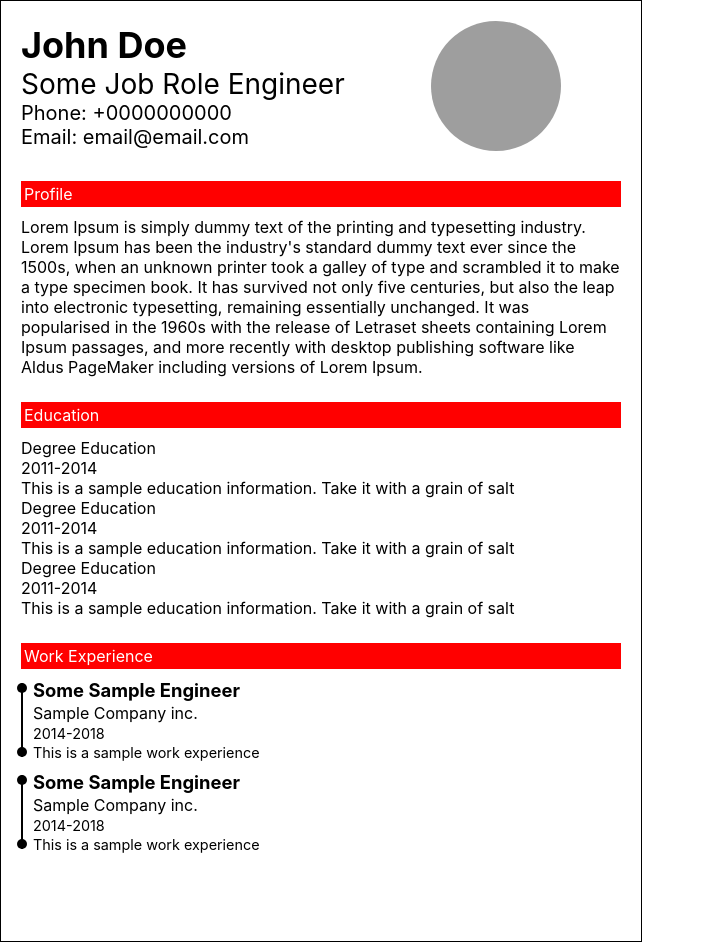
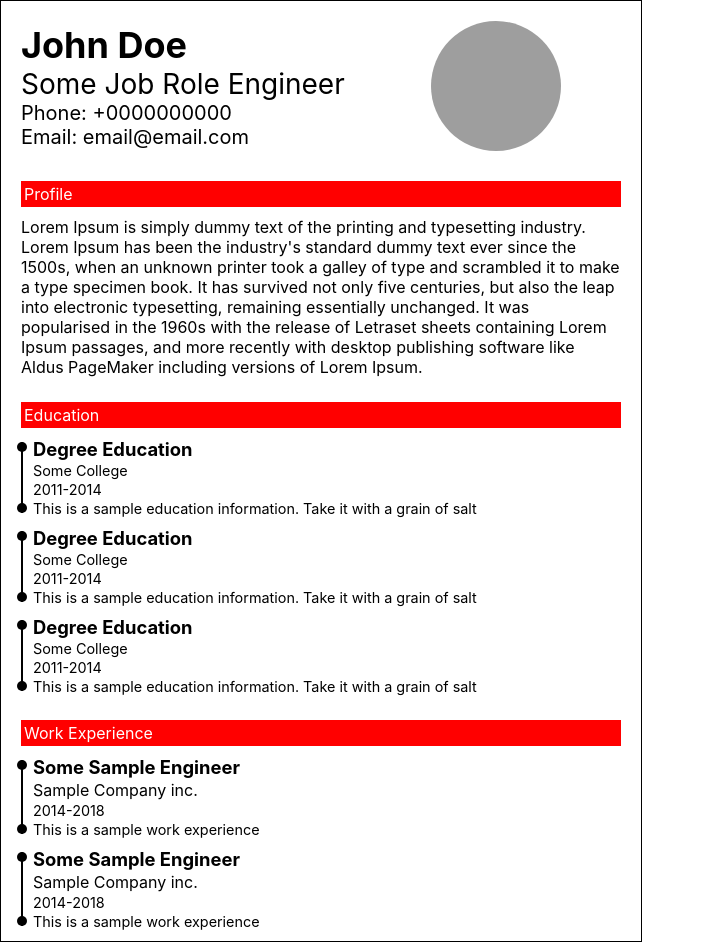
Before and after one commit to pritalb/odin-cv-app, a React (Create React App) app in the folder cv-app/: page / in a window 1280 px wide. Shown: the whole page, without its empty margins (0-704 px from the left). Built offline with nearby package versions, Linux system fonts and the light colour scheme; grey boxes are pictures that could not be loaded.

Commit message:
properly layed out EducationalExperience component

```diff
--- a/cv-app/src/components/EducationalExperience.js
+++ b/cv-app/src/components/EducationalExperience.js
@@ -1,4 +1,5 @@
 import React, { Component }  from 'react';
+import '../styles/EducationalExperience.css';
 
 
 class Education extends Component {
@@ -8,10 +9,17 @@ class Education extends Component {
 
     render() {
         return (
-            <div>
-                <div className='education-name'> Degree Education </div>
-                <div className='education-duration'> 2011-2014 </div>
-                <div className='education-summary'> This is a sample education information. Take it with a grain of salt </div>
+            <div className='education'>
+                <div className="bullet-point-container">
+                    <div className="bullet-point"></div>
+                    <div className="bullet-point"></div>
+                </div>
+                <div className='education-fields'>
+                    <div className='education-name'> Degree Education </div>
+                    <div className='education-institution'> Some College </div>
+                    <div className='education-duration'> 2011-2014 </div>
+                    <div className='education-summary'> This is a sample education information. Take it with a grain of salt </div>
+                </div>
             </div>
         );
     }
@@ -26,7 +34,7 @@ class EducationSection extends Component {
         return (
             <div className='resume-info-section'>
                 <div className='section-heading'> Education </div>
-                <div>
+                <div id='education-container'>
                     <Education />
                     <Education />
                     <Education />
--- a/cv-app/src/styles/EducationalExperience.css
+++ b/cv-app/src/styles/EducationalExperience.css
@@ -0,0 +1,56 @@
+#education-container {
+    --font-size-big: 1.15rem;
+    --font-size-medium: 1rem;
+    --font-size-small: 0.9rem;
+
+    display: flex;
+    flex-direction: column;
+    gap: 10px;
+}
+
+.education {
+    display: flex;
+    flex-direction: row;
+    gap: 10px;
+    align-items: center;
+}
+
+.education-fields {
+    display: flex;
+    flex-direction: column;
+    gap: 2px;
+}
+
+.education-name {
+    font-size: var(--font-size-big);
+    font-weight: bold;
+}
+
+.education-duration {
+    font-size: var(--font-size-small);
+}
+
+.education-institution {
+    font-size: var(--font-size-small);
+}
+
+.education-summary {
+    font-size: var(--font-size-small);
+}
+
+.bullet-point-container {
+    height: 90%;
+    width: 2px;
+    display: flex;
+    flex-direction: column;
+    justify-content: space-between;
+    align-items: center;
+    background-color: black;
+}
+
+.bullet-point {
+    background-color: black;
+    height: 10px;
+    width: 10px;
+    border-radius: 100px;
+}
```
